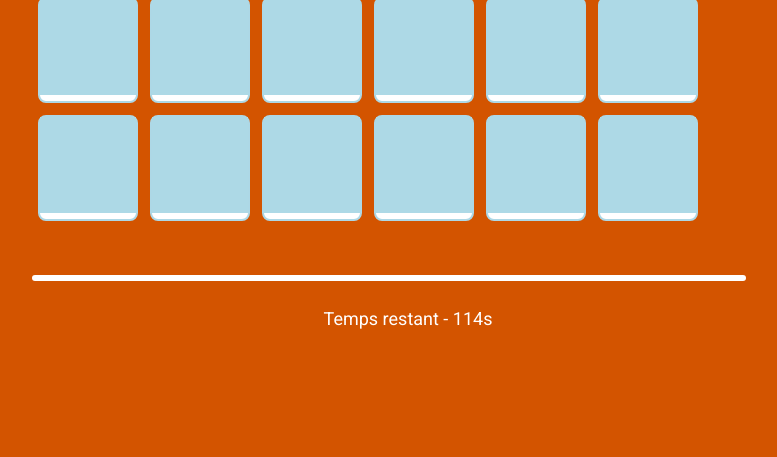
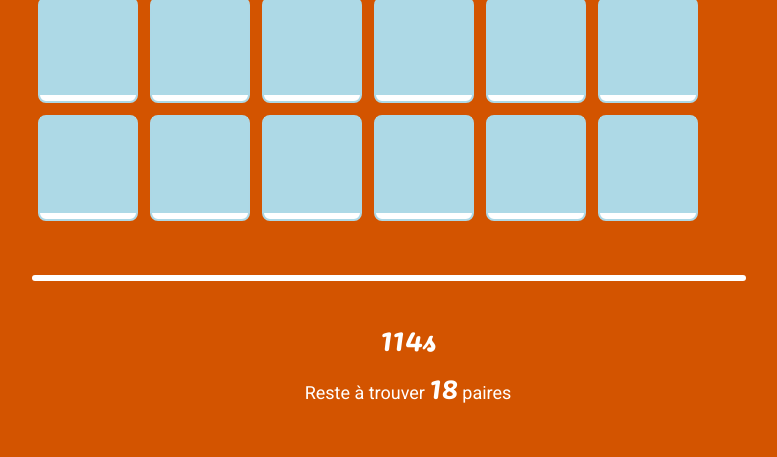
Before and after one commit to jpichon21/O-Memory, a PHP site: page / in a window 1280 px wide. Shown: the part 687-1144 px from the top of the page, without its empty margins (232-1009 px from the left). Before the commit the page ends 1016 px from the top, so only its background shows below. Run offline with PHP 8.4, Linux system fonts and the light colour scheme.

Commit message:
ajoute compteur de paires + shuffle au début

```diff
--- a/css/styles.css
+++ b/css/styles.css
@@ -1 +1 @@
-body{box-sizing:border-box;background-color:#d35400;color:#ffffff}#mainContainer{max-width:60vw;margin-top:6vh}#mainContainer nav h1{text-align:center;margin-bottom:6vh;font-family:'Pacifico', sans-serif;font-size:92px}#mainContainer #gameInfoContainer,#mainContainer #gameBoard{margin:6vh 0vh;text-align:center;font-family:'Roboto', sans-serif;font-size:18px}#mainContainer #gameInfoContainer #progressBar{height:6px;background:white;border-radius:10px;margin-bottom:24px}#mainContainer #gameBoard{height:auto;display:flex;margin:0 auto}#mainContainer #gameBoard .card{cursor:pointer;height:106px;width:100px;border:2px solid lightblue;margin:6px;border-radius:8px;border-collapse:collapse;transform:scale(1)}#mainContainer #gameBoard .card:active{transform:scale(0.86)}#mainContainer #gameBoard .card.flip{transition-duration:.2s}#mainContainer #gameBoard .card.flip .back-face{display:none}#mainContainer #gameBoard .card.flip .front-face{display:block}#mainContainer #gameBoard .front-face{display:none}#mainContainer #gameBoard .back-face{display:block}
+body{box-sizing:border-box;background-color:#d35400;color:#ffffff}#mainContainer{max-width:60vw;margin-top:6vh}#mainContainer nav h1{text-align:center;margin-bottom:6vh;font-family:'Pacifico', sans-serif;font-size:92px}#mainContainer #gameInfoContainer,#mainContainer #gameBoard{margin:6vh 0vh;text-align:center;font-family:'Roboto', sans-serif;font-size:18px}#mainContainer #gameInfoContainer #progressBar{height:6px;background:white;border-radius:10px;margin-bottom:32px}#mainContainer #gameInfoContainer #timer,#mainContainer #gameInfoContainer #peers{font-family:'Pacifico', sans-serif;font-size:32px}#mainContainer #gameBoard{height:auto;display:flex;margin:0 auto}#mainContainer #gameBoard .card{cursor:pointer;height:106px;width:100px;border:2px solid lightblue;margin:6px;border-radius:8px;border-collapse:collapse;transform:scale(1)}#mainContainer #gameBoard .card:active{transform:scale(0.86)}#mainContainer #gameBoard .card.flip{transition-duration:.2s}#mainContainer #gameBoard .card.flip .back-face{display:none}#mainContainer #gameBoard .card.flip .front-face{display:block}#mainContainer #gameBoard .front-face{display:none}#mainContainer #gameBoard .back-face{display:block}
--- a/index.php
+++ b/index.php
@@ -227,7 +227,10 @@
             <div id="gameInfoContainer" class="columns">
                 <div id="progressBar"></div>
                     <div class="game-info col-12" id="timeCounter">
-                        Temps restant - <span id="timer"></span>
+                        <span id="timer"></span>
+                    </div>
+                    <div class="game-info col-12" id="peerCounter">
+                        Reste à trouver <span id="peers"></span> paires
                     </div>
             </div>
 
--- a/js/main.js
+++ b/js/main.js
@@ -33,6 +33,12 @@ $(document).ready(function() {
      //Dans cette fonction, on va créer notre barre de progression et notre timer  :
      function startGame(duration) {
 
+        // On mélange les cardes grâce à la propriété css order flexbox
+        cards.forEach(card =>{
+            let randomPos = Math.floor(Math.random() *36);
+            card.style.order = randomPos;
+        });
+
         //  Les variables ci dessous nous seront utiles pour gérer le timer et la barre de progression
         var intervalSetted = null;
         var start = Date.now();
@@ -42,6 +48,9 @@ $(document).ready(function() {
             // on génère notre timer puis on l'"injecte" dans le html
             var time = duration - (((Date.now() - start) / 1000) | 0);
             $('#timer').html(time + "s");
+
+            // petit bonus, on va ajouter le nb de paires restantes dans le hmtl également !
+            $('#peers').html(peerCounter);
 
             // le rétrécissement de notre barre de progression se gère ici
             var progressBarWidth = (time * 100 / duration);
@@ -158,10 +167,7 @@ $(document).ready(function() {
 
         clickCount = 0;
         [firstCard, secondCard] = [null, null];
-
         cards.forEach(card =>{
-            let randomPos = Math.floor(Math.random() *36);
-            card.style.order = randomPos;
             card.classList.remove('flip');
             card.addEventListener('click', flipCard);
         });
--- a/scss/styles.scss
+++ b/scss/styles.scss
@@ -29,6 +29,10 @@ body{
             background: white;
             border-radius: 10px;
             margin-bottom: 32px;
+        }
+        #timer, #peers{
+            font-family: 'Pacifico', sans-serif;
+            font-size: 32px;
         }
     }
     #gameBoard{
```
